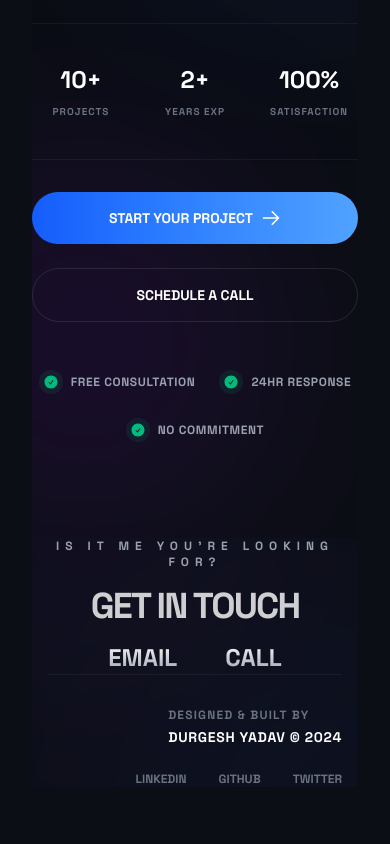
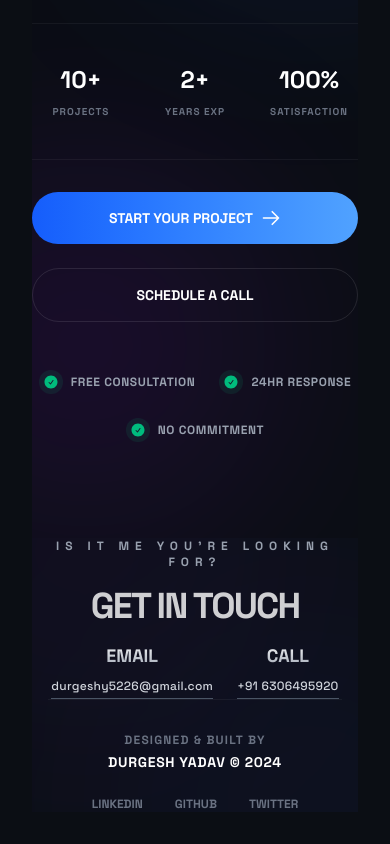
Before and after one commit to DurgeshY21/MyNewPortfolio, a React (Vite) app: page / in a window 390 px wide. Shown: the part 10042-10886 px from the top of the page. Before the commit the page ends 10861 px from the top, so only its background shows below. Built offline with nearby package versions, Linux system fonts and the light colour scheme.

Commit message:
code responsiive

```diff
--- a/src/sections/GetInTouch.jsx
+++ b/src/sections/GetInTouch.jsx
@@ -10,7 +10,7 @@ const GetInTouch = () => {
                 <div className="absolute bottom-1/4 right-1/4 w-96 h-96 bg-purple-600/10 rounded-full blur-[120px] mix-blend-screen animate-pulse" style={{ animationDelay: '2s' }}></div>
             </div>
 
-            <div className="w-full flex-grow flex flex-col justify-center items-center z-10 md:-mb-40">
+            <div className="w-full flex-grow flex flex-col justify-center items-center z-10 md:-mb-20">
 
                 {/* Header - Subtle */}
                 <div className="text-center">
@@ -23,16 +23,16 @@ const GetInTouch = () => {
                 </div>
 
                 {/* Massive Interactive Links */}
-                <div className="flex flex-row items-center justify-center gap-12 md:gap-32 w-full mt-4 md:mt-0">
+                <div className="flex flex-row items-center justify-center gap-6 md:gap-32 w-full mt-4 md:mt-0">
 
                     {/* Email Item */}
                     <div className="group relative text-center cursor-pointer">
                         <div className="absolute inset-0 bg-gradient-to-r from-blue-600/0 via-blue-600/5 to-blue-600/0 opacity-0 group-hover:opacity-100 transition-opacity duration-500 blur-xl"></div>
-                        <h3 className="text-2xl font-black text-transparent bg-clip-text bg-gradient-to-b from-white to-gray-400 group-hover:from-blue-400 group-hover:to-cyan-300 transition-all duration-300 ease-out transform group-hover:scale-105">
+                        <h3 className="text-lg md:text-2xl font-black text-transparent bg-clip-text bg-gradient-to-b from-white to-gray-400 group-hover:from-blue-400 group-hover:to-cyan-300 transition-all duration-300 ease-out transform group-hover:scale-105">
                             EMAIL
                         </h3>
-                        <div className="h-0 group-hover:h-auto overflow-hidden transition-all duration-500 ease-in-out opacity-0 group-hover:opacity-100 translate-y-4 group-hover:translate-y-0 absolute left-1/2 -translate-x-1/2 w-max">
-                            <a href="mailto:durgesh.yadav@example.com" className="text-lg md:text-xl font-medium text-gray-300 hover:text-white tracking-wide mt-6 inline-block border-b border-gray-600 hover:border-white pb-1 transition-colors">
+                        <div className="w-max mx-auto">
+                            <a href="mailto:durgesh.yadav@example.com" className="text-xs md:text-xl font-medium text-gray-300 hover:text-white tracking-wide mt-2 inline-block border-b border-gray-600 hover:border-white pb-1 transition-colors">
                                 durgeshy5226@gmail.com
                             </a>
                         </div>
@@ -44,11 +44,11 @@ const GetInTouch = () => {
                     {/* Call Item */}
                     <div className="group relative text-center cursor-pointer">
                         <div className="absolute inset-0 bg-gradient-to-r from-purple-600/0 via-purple-600/5 to-purple-600/0 opacity-0 group-hover:opacity-100 transition-opacity duration-500 blur-xl"></div>
-                        <h3 className="text-2xl font-black text-transparent bg-clip-text bg-gradient-to-b from-white to-gray-400 group-hover:from-purple-400 group-hover:to-pink-300 transition-all duration-300 ease-out transform group-hover:scale-105">
+                        <h3 className="text-lg md:text-2xl font-black text-transparent bg-clip-text bg-gradient-to-b from-white to-gray-400 group-hover:from-purple-400 group-hover:to-pink-300 transition-all duration-300 ease-out transform group-hover:scale-105">
                             CALL
                         </h3>
-                        <div className="h-0 group-hover:h-auto overflow-hidden transition-all duration-500 ease-in-out opacity-0 group-hover:opacity-100 translate-y-4 group-hover:translate-y-0 absolute left-1/2 -translate-x-1/2 w-max">
-                            <a href="tel:+916306495920" className="text-lg md:text-xl font-medium text-gray-300 hover:text-white tracking-wide mt-6 inline-block border-b border-gray-600 hover:border-white pb-1 transition-colors">
+                        <div className="w-max mx-auto">
+                            <a href="tel:+916306495920" className="text-xs md:text-xl font-medium text-gray-300 hover:text-white tracking-wide mt-2 inline-block border-b border-gray-600 hover:border-white pb-1 transition-colors">
                                 +91 6306495920
                             </a>
                         </div>
@@ -58,10 +58,10 @@ const GetInTouch = () => {
             </div>
 
             {/* Minimal Footer */}
-            <div className="w-full pt-8 border-t border-white/5 flex flex-col md:flex-row justify-between items-end md:items-center gap-6 z-10">
+            <div className="w-full pt-8 border-t border-white/5 flex flex-col md:flex-row justify-between items-center md:items-center gap-6 z-10">
                 <div className="flex flex-col gap-1">
-                    <span className="text-xs font-bold text-gray-500 uppercase tracking-widest text-start">Designed & Built by</span>
-                    <span className="text-sm font-bold text-white uppercase tracking-wider text-start">Durgesh Yadav © 2024</span>
+                    <span className="text-xs font-bold text-gray-500 uppercase tracking-widest text-center md:text-start">Designed & Built by</span>
+                    <span className="text-sm font-bold text-white uppercase tracking-wider text-center md:text-start">Durgesh Yadav © 2024</span>
                 </div>
 
                 <div className="flex items-center gap-8">
```
Lines whose indentation alone changed are shown as unchanged.
